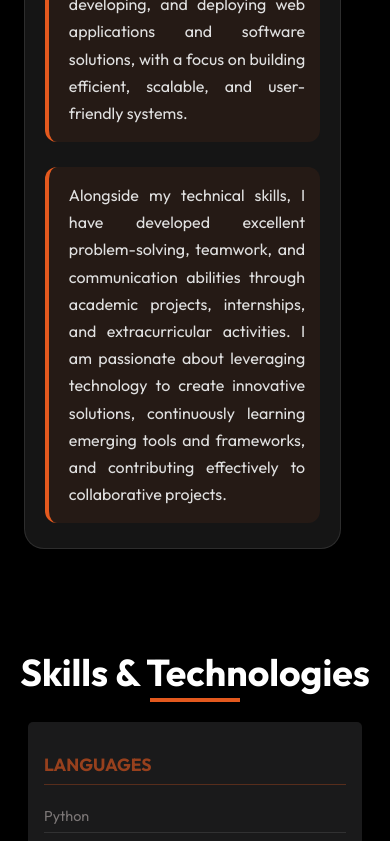
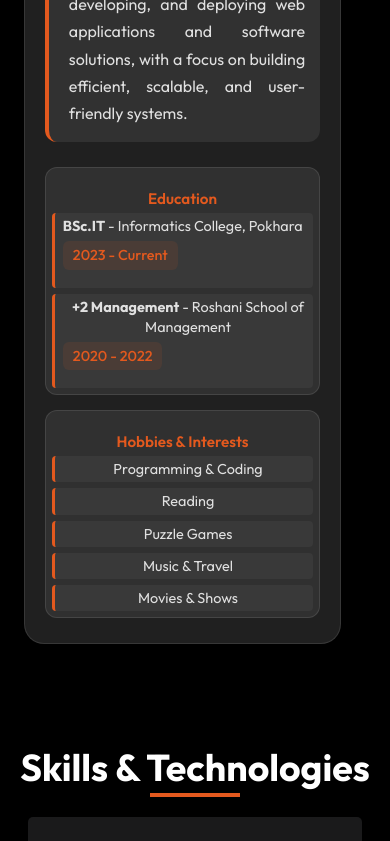
Before and after one commit to DishantGiri/portfolio, a React (Vite) app: page / in a window 390 px wide. Shown: the part 1429-2270 px from the top of the page. Built offline with nearby package versions, Linux system fonts and the light colour scheme.

Commit message:
about changed

```diff
--- a/src/components/About.css
+++ b/src/components/About.css
@@ -12,7 +12,7 @@
     display: flex;
     justify-content: center;
     align-items: center;
-    flex: 40%; /* 40% width */
+    flex: 40%;
 }
 
 .about-left img {
@@ -36,9 +36,9 @@
 
 .about-right {
     margin-right: 25px;
-    flex: 58%; /* 60% width */
+    flex: 58%;
     padding: 40px;
-    background: rgba(30, 30, 30, 0.7);
+    background: rgba(40, 40, 40, 0.8);
     border-radius: 20px;
     border-left: 4px solid #e3591e;
     box-shadow:
@@ -57,12 +57,76 @@
     padding: 20px 20px 20px 25px;
     border-radius: 12px;
     border-left: 4px solid #e3591e;
-    background: rgba(227, 89, 30, 0.08);
+    background: rgba(60, 60, 60, 0.6);
     position: relative;
 }
 
-  .about-right p:last-child {
+.info-boxes {
+    display: flex;
+    gap: 20px;
+    margin-top: 20px;
+}
+
+.info-box {
+    flex: 1;
+    padding: 8px; /* reduced padding */
+    background: rgba(60, 60, 60, 0.6);
+    border-radius: 12px;
+    border-left: 4px solid #e3591e;
+    border: 1px solid rgba(255, 255, 255, 0.1);
+}
+
+.info-box h3 {
+    color: #e3591e;
+    margin-bottom: 6px; /* smaller space */
+    font-size: 1rem; /* smaller text */
+    font-weight: 600;
+}
+
+.info-box ul {
+    list-style: none;
+    padding: 0;
+    margin: 0;
+}
+
+.info-box li {
+    color: #e0e0e0;
+    margin-bottom: 6px; /* smaller spacing */
+    padding: 4px 0 4px 10px; /* reduced vertical padding */
+    position: relative;
+    line-height: 1.4; /* tighter line height */
+    border-left: 3px solid #e3591e;
+    background: rgba(70, 70, 70, 0.4);
+    border-radius: 4px;
+}
+
+.info-box li:last-child {
     margin-bottom: 0;
+}
+
+/* Education Section */
+.education-item {
+    display: flex;
+    flex-direction: column;
+    align-items: flex-start;
+    width: 100%;
+    margin-bottom: 15px;
+}
+
+.edu-content {
+    flex: none;
+}
+
+.date {
+    color: #e3591e;
+    font-weight: 500;
+    background: rgba(227, 89, 30, 0.1);
+    padding: 4px 10px;
+    border-radius: 6px;
+    font-size: 0.9rem;
+    white-space: nowrap;
+    margin-top: 5px;
+    align-self: flex-start;
 }
 
 /* Responsive Design */
@@ -93,6 +157,22 @@
     .about-right p {
         text-align: justify;
     }
+
+    .info-boxes {
+        flex-direction: column;
+        gap: 15px;
+    }
+
+    .education-item {
+        flex-direction: column;
+        align-items: flex-start;
+    }
+
+    .date {
+        margin-left: 0;
+        margin-top: 5px;
+        align-self: flex-start;
+    }
 }
 
 @media (max-width: 480px) {
@@ -115,4 +195,23 @@
         padding: 15px 15px 15px 20px;
         text-align: justify;
     }
+
+    .info-box {
+        padding: 6px; /* smaller on mobile */
     }
+
+    .info-box h3 {
+        font-size: 0.95rem;
+        margin-bottom: 5px;
+    }
+
+    .info-box li {
+        font-size: 0.9rem;
+        padding: 3px 0 3px 8px;
+    }
+
+    .date {
+        align-self: flex-start;
+        margin-top: 5px;
+    }
+}
--- a/src/components/About.jsx
+++ b/src/components/About.jsx
@@ -3,8 +3,6 @@ import pp from '../assets/hero.png'
 import './About.css'
 
 const About = () => {
-
-
   return (
     <div className="about">
       <div className="about-left">
@@ -12,14 +10,45 @@ const About = () => {
       </div>
       <div className="about-right">
         <p>
-        I am a highly motivated final-year BSc.IT student at Informatics College, Pokhara, with strong expertise in full-stack development, Python, Java, Spring Boot, and database management. I have hands-on experience designing, developing, and deploying web applications and software solutions, with a focus on building efficient, scalable, and user-friendly systems.
-        </p>
-        <p>
-        Alongside my technical skills, I have developed excellent problem-solving, teamwork, and communication abilities through academic projects, internships, and extracurricular activities. I am passionate about leveraging technology to create innovative solutions, continuously learning emerging tools and frameworks, and contributing effectively to collaborative projects.
+          I am a highly motivated final-year BSc.IT student at Informatics College, Pokhara, with strong expertise in full-stack development, Python, Java, Spring Boot, and database management. I have hands-on experience designing, developing, and deploying web applications and software solutions, with a focus on building efficient, scalable, and user-friendly systems.
         </p>
 
+        <div className="info-boxes">
+          <div className="info-box">
+            <h3>Education</h3>
+            <ul>
+              <li>
+                <div className="education-item">
+                  <div className="edu-content">
+                    <strong>BSc.IT</strong> - Informatics College, Pokhara
+                  </div>
+                  <span className="date">2023 - Current</span>
+                </div>
+              </li>
+              <li>
+                <div className="education-item">
+                  <div className="edu-content">
+                    <strong>+2 Management</strong> - Roshani School of Management
+                  </div>
+                  <span className="date">2020 - 2022</span>
+                </div>
+              </li>
+            </ul>
+          </div>
+
+          <div className="info-box">
+            <h3>Hobbies & Interests</h3>
+            <ul>
+              <li>Programming & Coding</li>
+              <li>Reading</li>
+              <li>Puzzle Games</li>
+              <li>Music & Travel</li>
+              <li>Movies & Shows</li>
+            </ul>
+          </div>
         </div>
       </div>
+    </div>
   )
 }
 
```
Lines whose indentation alone changed are shown as unchanged.
